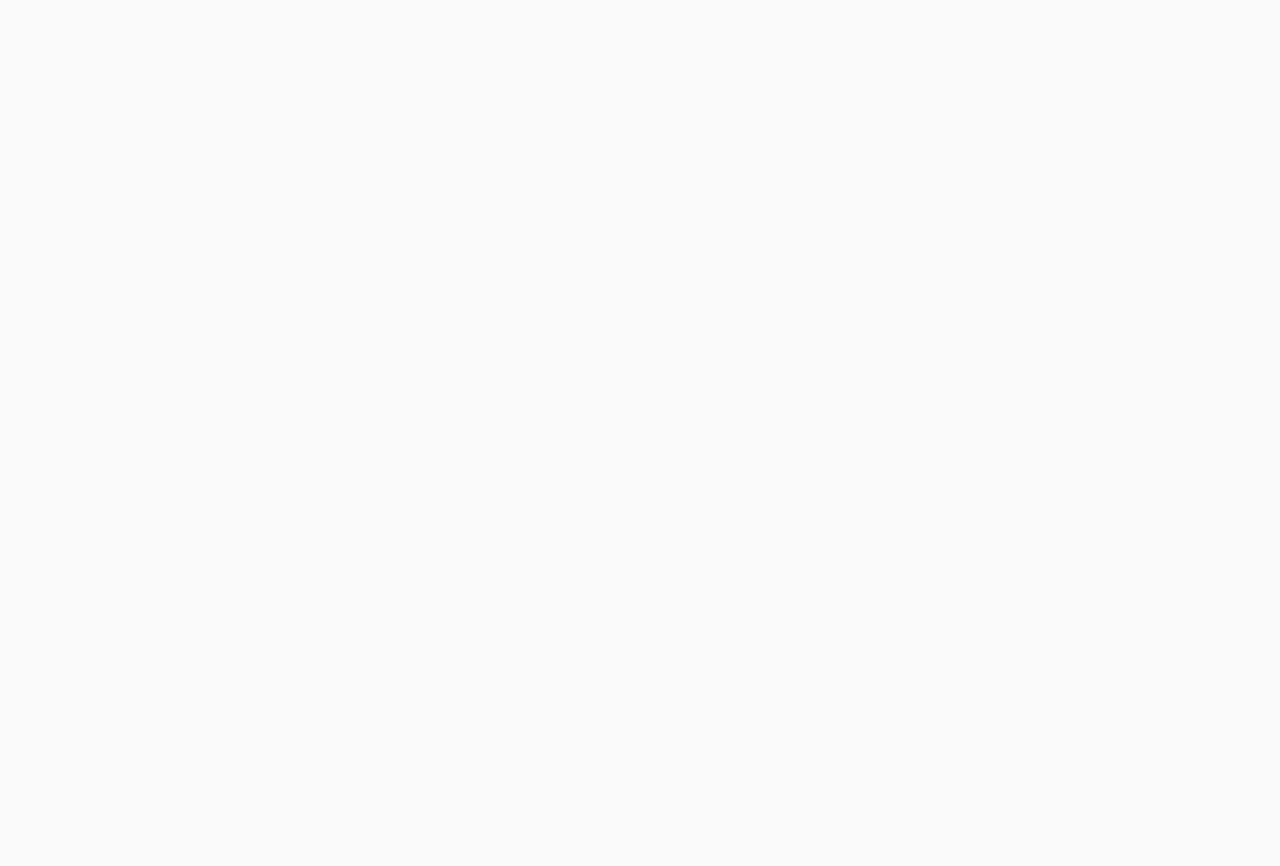
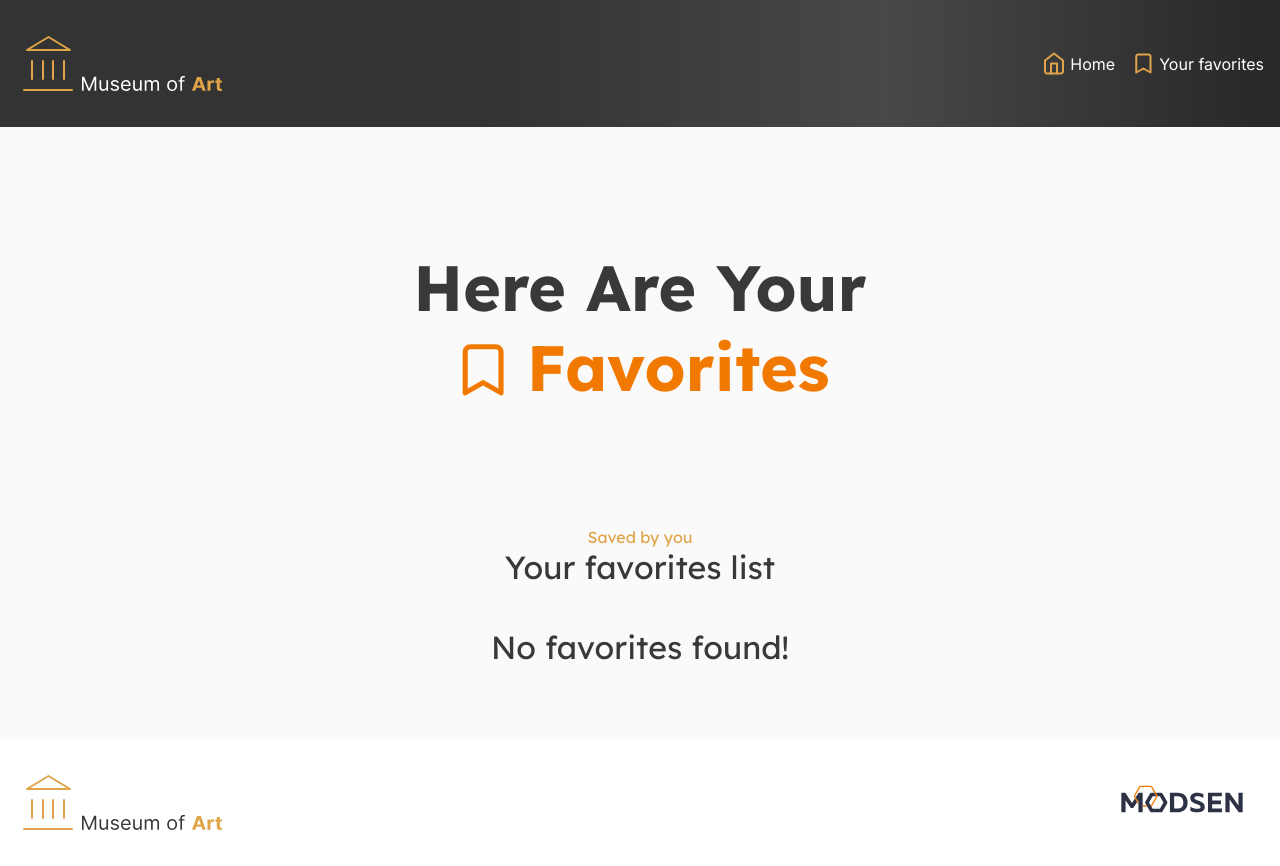
Before and after one commit to lbionicle/art-museum, a React (Vite) app: page /user/favorites in a window 1280 px wide. Before the commit the page ends 800 px from the top, so only its background shows below. Built offline with nearby package versions, Linux system fonts and the light colour scheme.

Commit message:
feat: added artFav component and styles

```diff
--- a/src/components/App/index.tsx
+++ b/src/components/App/index.tsx
@@ -1,7 +1,7 @@
 import { QueryClient, QueryClientProvider } from '@tanstack/react-query';
 import { BrowserRouter as Router, Routes, Route } from 'react-router-dom';
 
-import { MainPage } from '@/pages';
+import { FavoritePage, MainPage } from '@/pages';
 
 export default function App() {
   const client = new QueryClient();
@@ -12,7 +12,7 @@ export default function App() {
         <Routes>
           <Route path="/" element={<MainPage />} />
           <Route path="/artworks/:id" element />
-          <Route path="/user/favorites" element />
+          <Route path="/user/favorites" element={<FavoritePage />} />
         </Routes>
       </Router>
     </QueryClientProvider>
--- /dev/null
+++ b/src/components/ArtFav/favorite.scss
@@ -0,0 +1,27 @@
+.art-fav {
+  &__highlight {
+    display: flex;
+    align-items: center;
+    justify-content: center;
+    gap: 0.75rem;
+  }
+
+  &__icon {
+    position: relative;
+    width: 4rem;
+    height: 4rem;
+    vertical-align: middle;
+    top: 0.25rem;
+  }
+
+  &__text {
+    font-weight: 700;
+    color: var(--accent-color);
+  }
+
+  .title {
+    &--subtitle {
+      margin: 7.5rem 0 0 0;
+    }
+  }
+}
--- /dev/null
+++ b/src/components/ArtFav/index.tsx
@@ -0,0 +1,66 @@
+import { ReactNode } from 'react';
+import { useQueries, UseQueryOptions } from '@tanstack/react-query';
+import { getArtworkDetail } from '@/api/route';
+import favorites from '@/assets/icons/orange-bookmark.svg';
+
+import { SmallCardSkeleton } from '../Skeletons';
+import { SmallCard } from '../Card';
+import Table from '../Table';
+
+import './favorite.scss';
+
+type Artwork = NonNullable<Awaited<ReturnType<typeof getArtworkDetail>>>;
+
+export default function ArtFav() {
+  const storedFavorites = sessionStorage.getItem('favorites');
+  const favoriteIds: number[] = storedFavorites ? JSON.parse(storedFavorites) : [];
+
+  const artworkQueries = useQueries({
+    queries: favoriteIds.map((id: number) => ({
+      queryKey: ['artwork', id],
+      queryFn: () => getArtworkDetail(id),
+      enabled: !!id,
+    })) as UseQueryOptions<Artwork | null, Error>[],
+  });
+
+  const renderSection = (content: ReactNode, wrapWithTable: boolean = true) => (
+    <section className="section--base art-fav">
+      <div className="container">
+        <h1 className="title title--main art-fav__heading">
+          Here are your
+          <span className="art-fav__highlight">
+            <img className="art-fav__icon" src={favorites} alt="Favorites bookmark icon" />
+            <span className="art-fav__text">favorites</span>
+          </span>
+        </h1>
+        <h3 className="title title--subtitle">Saved by you</h3>
+        <h2 className="title title--text">Your favorites list</h2>
+        {wrapWithTable ? <Table variant="small">{content}</Table> : content}
+      </div>
+    </section>
+  );
+
+  if (favoriteIds.length === 0) {
+    return renderSection(
+      <div className="container title title--text not-found">No favorites found!</div>,
+      false,
+    );
+  }
+
+  const isLoading = artworkQueries.some((query) => query.isLoading);
+  if (isLoading) {
+    const content = Array.from({ length: 6 }).map((_, i) => <SmallCardSkeleton key={i} />);
+    return renderSection(content);
+  }
+
+  const isError = artworkQueries.some((query) => query.isError);
+  if (isError) {
+    return renderSection(<div className="container title title--text">Something went wrong!</div>);
+  }
+
+  const favoriteArtworks = artworkQueries.map((query) => query.data).filter(Boolean) as Artwork[];
+
+  return renderSection(
+    favoriteArtworks.map((artwork) => <SmallCard key={artwork.id} {...artwork} />),
+  );
+}
--- a/src/components/SearchResults/index.tsx
+++ b/src/components/SearchResults/index.tsx
@@ -32,7 +32,7 @@ export default function SearchResults() {
     return renderTable(content);
   }
   if (error) return <div className="container title title--text">Something went wrong!</div>;
-  if (!artworks.length)
+  if (!artworks.length && query.trim())
     return <div className="container title title--text not-found">No artworks found!</div>;
 
   return renderTable(artworks.map((artwork) => <SmallCard key={artwork.id} {...artwork} />));
--- /dev/null
+++ b/src/pages/FavoritePage.tsx
@@ -0,0 +1,13 @@
+import ArtFav from '@/components/ArtFav';
+import Footer from '@/components/Footer';
+import Header from '@/components/Header';
+
+export default function FavoritePage() {
+  return (
+    <>
+      <Header />
+      <ArtFav />
+      <Footer />
+    </>
+  );
+}
--- a/src/pages/index.ts
+++ b/src/pages/index.ts
@@ -1,3 +1,4 @@
 import MainPage from './MainPage';
+import FavoritePage from './FavoritePage';
 
-export { MainPage };
+export { MainPage, FavoritePage };
```
